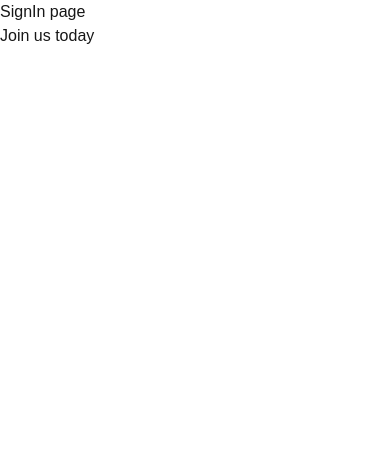
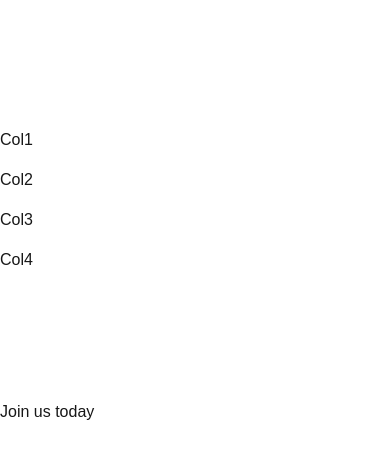
Before and after one commit to isnegi/referr-farm-app, a Next.js app: page /sign-in in a window 390 px wide. Shown: the top 458 px of the page. Built offline with nearby package versions, Linux system fonts and the light colour scheme.

Commit message:
resolved build erros : mostly removing stale code byrefactoring

```diff
--- a/app/(auth)/layout.tsx
+++ b/app/(auth)/layout.tsx
@@ -1,16 +1,5 @@
 import type { Metadata } from "next";
-import { Geist, Geist_Mono } from "next/font/google";
 import "@/app/globals.css";
-
-const geistSans = Geist({
-  variable: "--font-geist-sans",
-  subsets: ["latin"],
-});
-
-const geistMono = Geist_Mono({
-  variable: "--font-geist-mono",
-  subsets: ["latin"],
-});
 
 export const metadata: Metadata = {
   title: "Referr Farm | Let's get started",
--- a/app/(auth)/sign-in/page.tsx
+++ b/app/(auth)/sign-in/page.tsx
@@ -1,7 +1,13 @@
 export default function SignIn() {
+
   return (
-    <div>
-      SignIn page
+    <div className="mx-auto max-w-4xl py-32 sm:py-48 lg:py-56">
+      <div className="grid grid-cols gap-4">
+        <div>Col1</div>
+        <div>Col2</div>
+        <div>Col3</div>
+        <div>Col4</div>
+      </div>
     </div>
   );
 }
--- a/app/components/common/app-header.tsx
+++ b/app/components/common/app-header.tsx
@@ -9,7 +9,7 @@ export default function AppHeader() {
             &nbsp;|&nbsp;
             <span><Link href={'/contact-us'}>Contact Us</Link></span>
             &nbsp;|&nbsp;
-            <span><Link href={'/register'}>Register</Link></span>
+            <span><Link href={'/sign-in'}>Sign In</Link></span>
             &nbsp;|&nbsp;
             <span><Link href={'/dashboard'}>Dashboard</Link></span>
         </div>
--- a/app/dashboard/layout.tsx
+++ b/app/dashboard/layout.tsx
@@ -1,16 +1,5 @@
 import type { Metadata } from "next";
-import { Geist, Geist_Mono } from "next/font/google";
 import "@/app/globals.css";
-
-const geistSans = Geist({
-  variable: "--font-geist-sans",
-  subsets: ["latin"],
-});
-
-const geistMono = Geist_Mono({
-  variable: "--font-geist-mono",
-  subsets: ["latin"],
-});
 
 export const metadata: Metadata = {
   title: "Dashboard | Home",
--- a/app/layout.tsx
+++ b/app/layout.tsx
@@ -1,8 +1,6 @@
 import type { Metadata } from "next";
 import { Geist, Geist_Mono } from "next/font/google";
 import "./globals.css";
-import AppHeader from "./components/common/app-header";
-import AppFooter from "./components/common/app-footer";
 
 const geistSans = Geist({
   variable: "--font-geist-sans",
```
Also changed, not shown: app/components/error-boundary.tsx (deleted).
